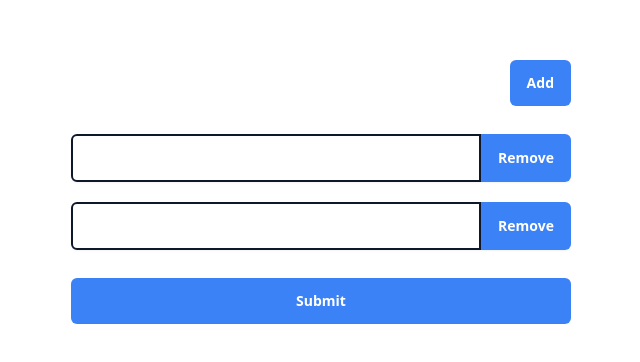
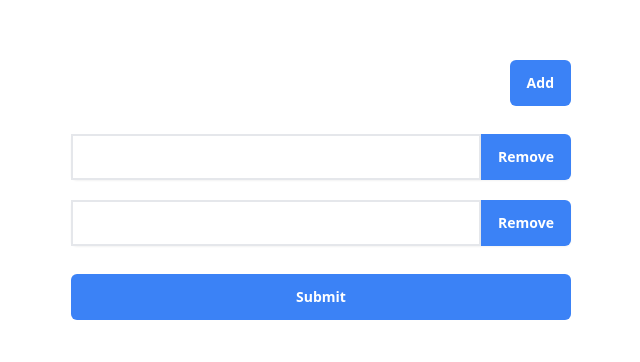
Before and after one commit to bug-king-solver/vue-form-validation, a Vue app: page / in a window 1280 px wide. Shown: the part 140-502 px from the top of the page, without its empty margins (319-959 px from the left). Built offline with nearby package versions, Linux system fonts and the light colour scheme.

Commit message:
style(InputList): change style of input box

```diff
--- a/src/components/InputList.vue
+++ b/src/components/InputList.vue
@@ -13,8 +13,9 @@
                     <div class="flex justify-center mb-5">
                         <div class="flex rounded-md shadow-sm w-full">
                             <input v-model="v.collection.$model[index].fieldValue" type="text"
-                                :class="{ 'border-2 border-rose-500': v.collection.$each.$response.$data[index].fieldValue.$error && v.$dirty, 'border-2 border-green-500': !v.collection.$each.$response.$data[index].fieldValue.$error }"
-                                class="py-3 px-4 block w-full border-2 border-slate-900 rounded-l-md text-sm focus:z-10 focus:border-sky-500 focus:ring-blue-500">
+                            :class="{ 'border-2 border-rose-500': v.collection.$each.$response.$data[index].fieldValue.$error && v.$dirty, 'border-2 border-green-500': !v.collection.$each.$response.$data[index].fieldValue.$error }"
+                            class="block w-full border-2 text-gray-900 focus:border-sky-500"
+                            >
                             <button type="button"
                                 class="py-3 px-4 inline-flex flex-shrink-0 justify-center items-center gap-2 rounded-r-md border border-transparent font-semibold bg-blue-500 text-white hover:bg-blue-600 focus:z-10 focus:outline-none focus:ring-2 focus:ring-blue-500 transition-all text-sm"
                                 @click="remove(index)">
```
Also changed, not shown: 1 other file (tests, documents, lock files or other folders).
